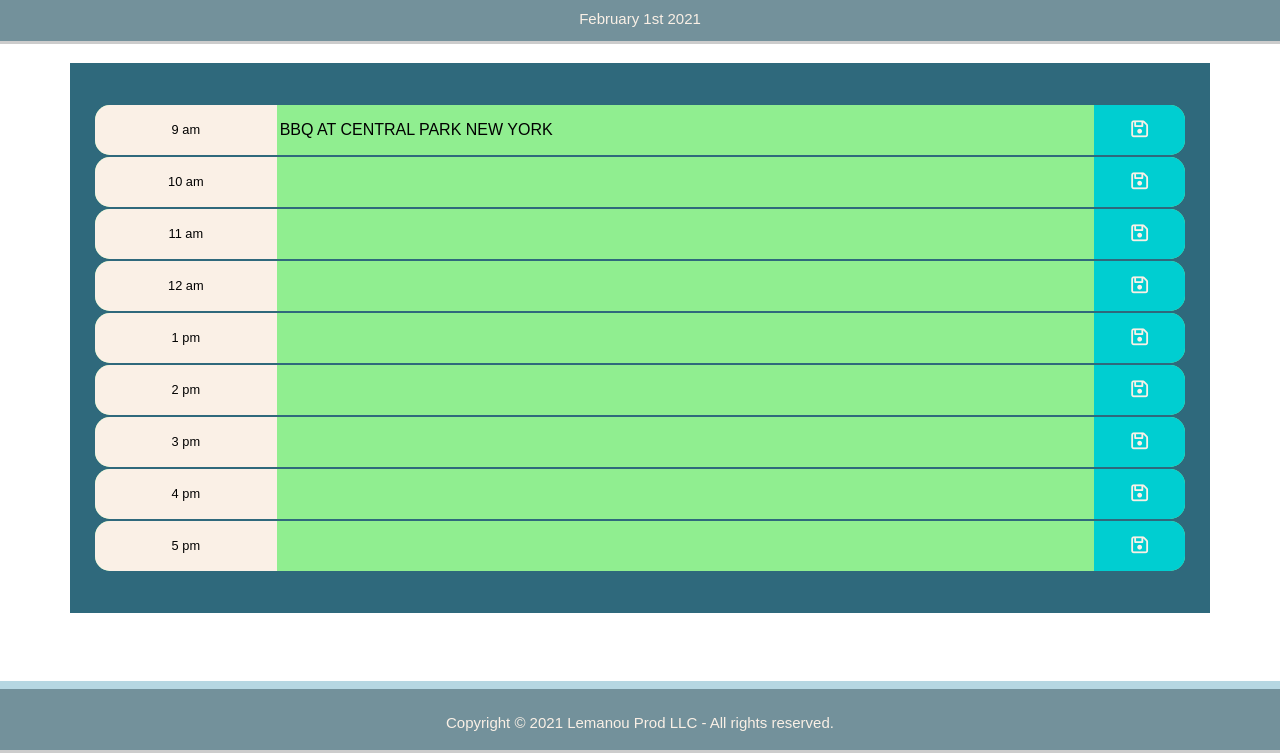
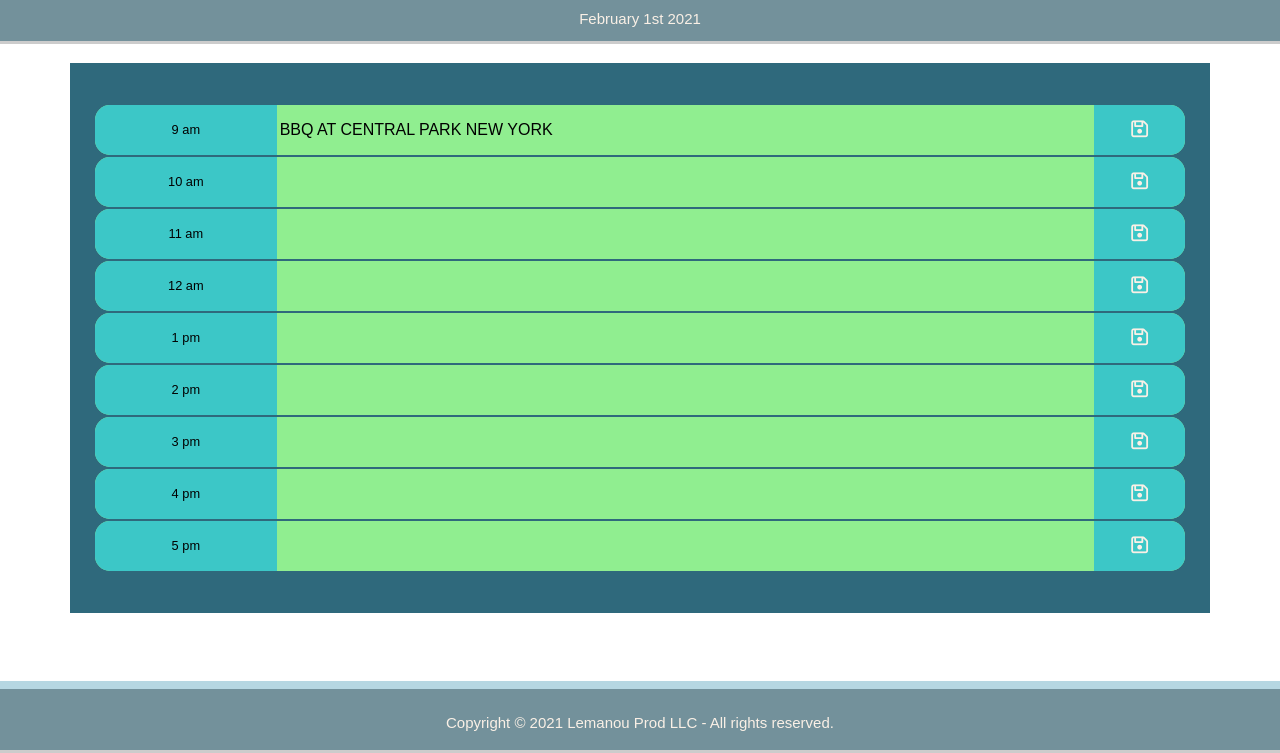
Before and after one commit to lemanou7/myDayPlanner, a plain HTML site: page index.html in a window 1280 px wide. Shown: the part 47-800 px from the top of the page. Drawn offline with nearby package versions, Linux system fonts and the light colour scheme.

Commit message:
fixing some styles

```diff
--- a/style.css
+++ b/style.css
@@ -81,7 +81,7 @@ body {
   /* style container with time in it */
   .timeBox {
     padding: 15px;
-    background-color: linen;
+    background-color: rgb(60, 199, 199);
     color: black;
     height:100%;
     width: 100%;
@@ -102,7 +102,7 @@ body {
   .saveIcon {
     /* display: inline-block; */
     padding: 15px;
-    background-color: darkturquoise;
+    background-color: rgb(60, 199, 199);
     color: linen;
     border-radius: 0px 15px 15px 0px;
     font-size: 1.5em;
```
